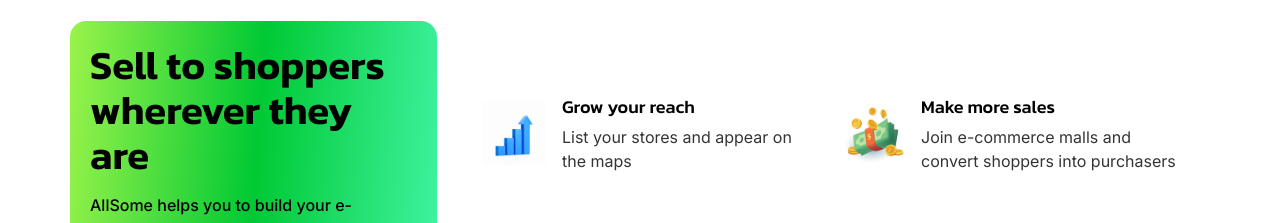
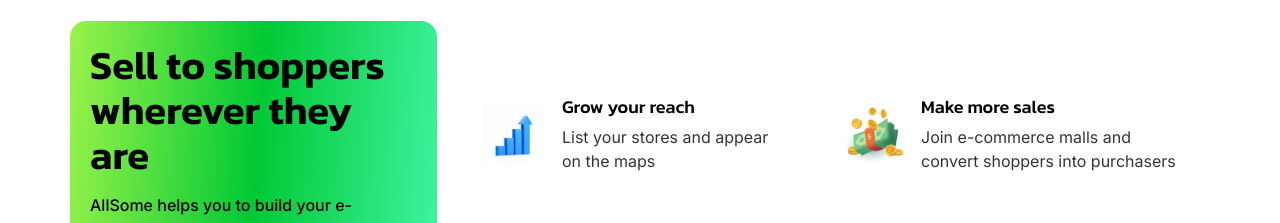
Before and after one commit to AnjaliChandaRC/allsome-next, a Next.js app: page / in a window 1280 px wide. Shown: the part 880-1103 px from the top of the page. Built offline with nearby package versions, Linux system fonts and the light colour scheme.

Commit message:
add padding

```diff
--- a/src/app/components/SellToShoppers.jsx
+++ b/src/app/components/SellToShoppers.jsx
@@ -28,7 +28,7 @@ const SellToShoppers = () => {
                   </div>
                   <div>
                     <h4 className="font-medium lg:text-lg md:text-base font-kanit text-sm mb-1 leading-[150%] text-black">{item.title}</h4>
-                    <p className={`${index === 0 ? "" : "xl:min-w-[260px]"} text-black w-full opacity-80 lg:text-base md:text-sm text-xs`}> {item.description} </p>
+                    <p className={`${index === 0 ? "xl:pe-6" : "xl:min-w-[260px]"} text-black w-full opacity-80 lg:text-base md:text-sm text-xs`}> {item.description} </p>
                   </div>
                 </div>
               ))}
```
